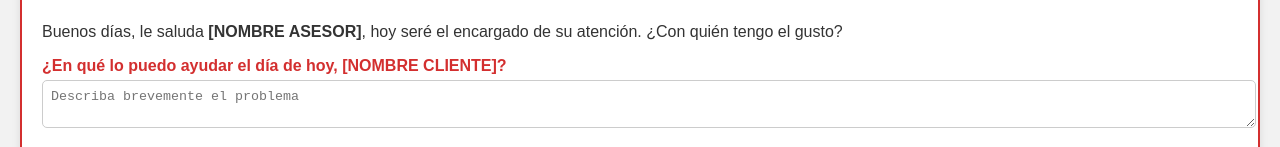
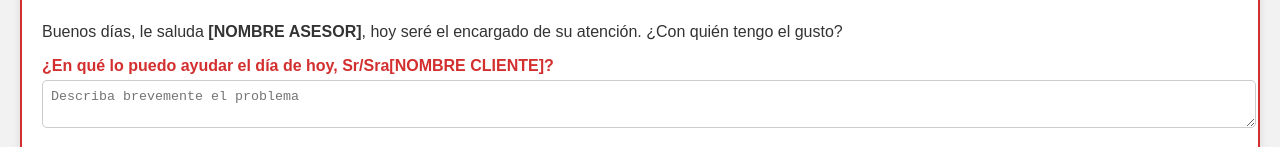
Before and after one commit to Frankpy18/procedimientosgenerales, a plain HTML site: page index.html in a window 1280 px wide. Shown: the part 262-409 px from the top of the page. Drawn offline with Linux system fonts and the light colour scheme.

Commit message:
Update index.html

```diff
--- a/index.html
+++ b/index.html
@@ -80,7 +80,7 @@
         </div>
 
         <div class="section">
-            <label>¿En qué lo puedo ayudar el día de hoy, <span class="dynamic-text" id="saludoCliente">[NOMBRE CLIENTE]</span>?</label>
+            <label>¿En qué lo puedo ayudar el día de hoy, Sr/Sra<span class="dynamic-text" id="saludoCliente">[NOMBRE CLIENTE]</span>?</label>
             <textarea placeholder="Describa brevemente el problema"></textarea>
         </div>
 
```
